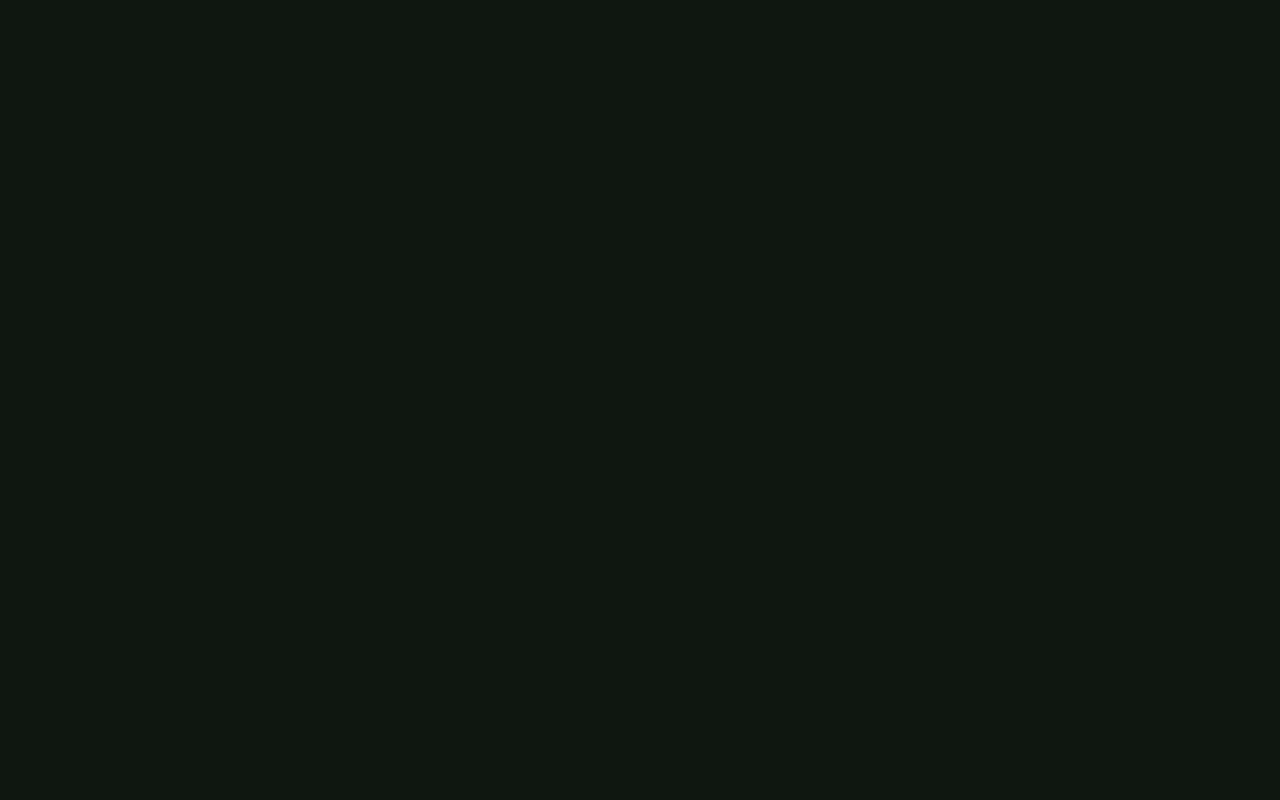
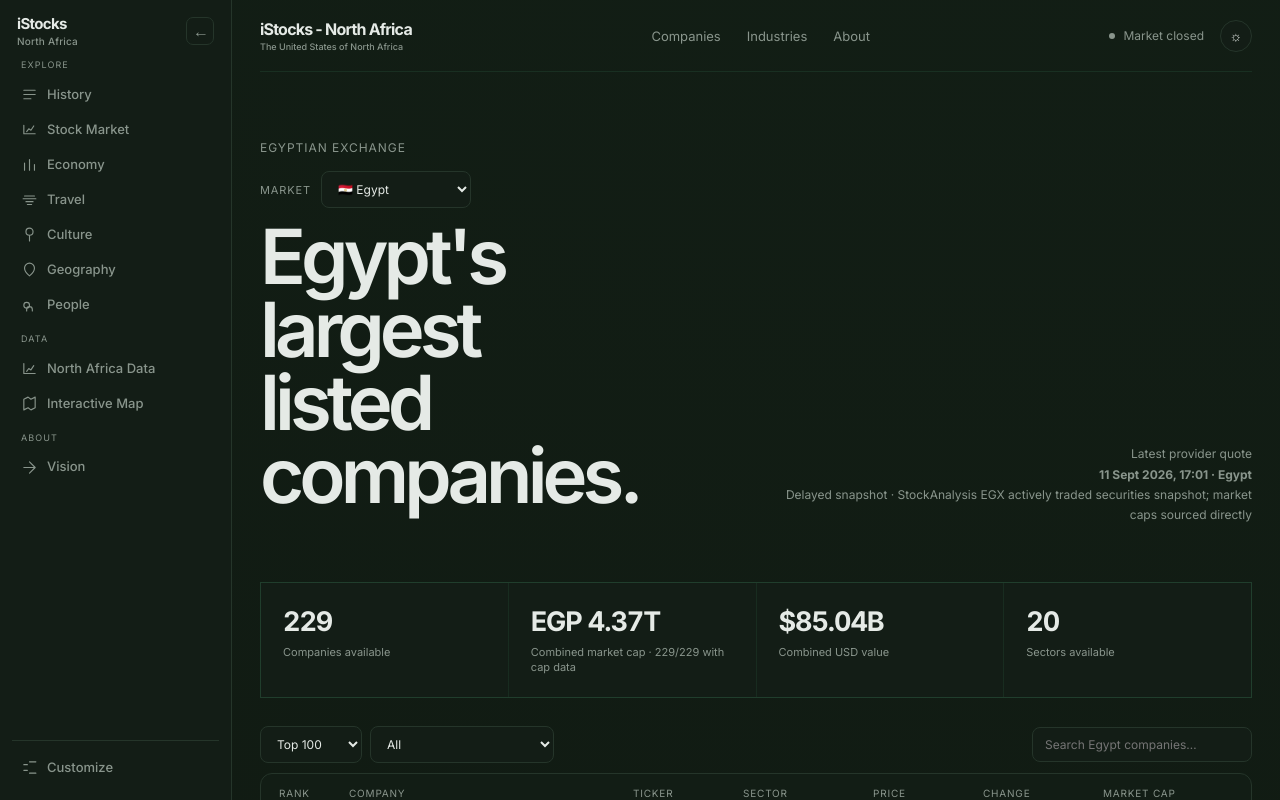
Before and after one commit to 1btestinng/test02, a Next.js app: page /markets in a window 1280 px wide. Before the commit this address had no page. Shown: the top 800 px of the page. Built offline with nearby package versions, Linux system fonts and the light colour scheme.

Commit message:
feat: move stock market experience to dedicated route

```diff
--- a/app/markets/page.tsx
+++ b/app/markets/page.tsx
@@ -1,2 +1,20 @@
-import {redirect} from 'next/navigation';
-export default function MarketsPage(){redirect('/')}
+import type {Metadata} from 'next';
+import HomeClient from '../home-client';
+import {hasMarket,getMarketCompanies} from '@/lib/markets/registry';
+
+export const metadata:Metadata={
+  title:'Stock Market | iStocks - North Africa',
+  description:'North African stock-market rankings, company data and market intelligence.',
+};
+
+const allowedTop=[10,20,50,100,200,300,400,500,1000];
+const country=(value:string|undefined)=>value&&hasMarket(value.toUpperCase())?value.toUpperCase():'EG';
+
+export default async function MarketsPage({searchParams}:{searchParams:Promise<{country?:string;top?:string;sector?:string;search?:string;exchange?:string}>}){
+  const params=await searchParams;
+  const selected=country(params.country);
+  const top=allowedTop.includes(Number(params.top))?Number(params.top):100;
+  let initialCompanies:Awaited<ReturnType<typeof getMarketCompanies>>=[];
+  try{initialCompanies=await getMarketCompanies(selected)}catch{}
+  return <HomeClient initialCountry={selected} initialTop={top} initialSector={params.sector??'All'} initialSearch={params.search??''} initialExchange={params.exchange??'All'} initialCompanies={initialCompanies}/>;
+}
```
